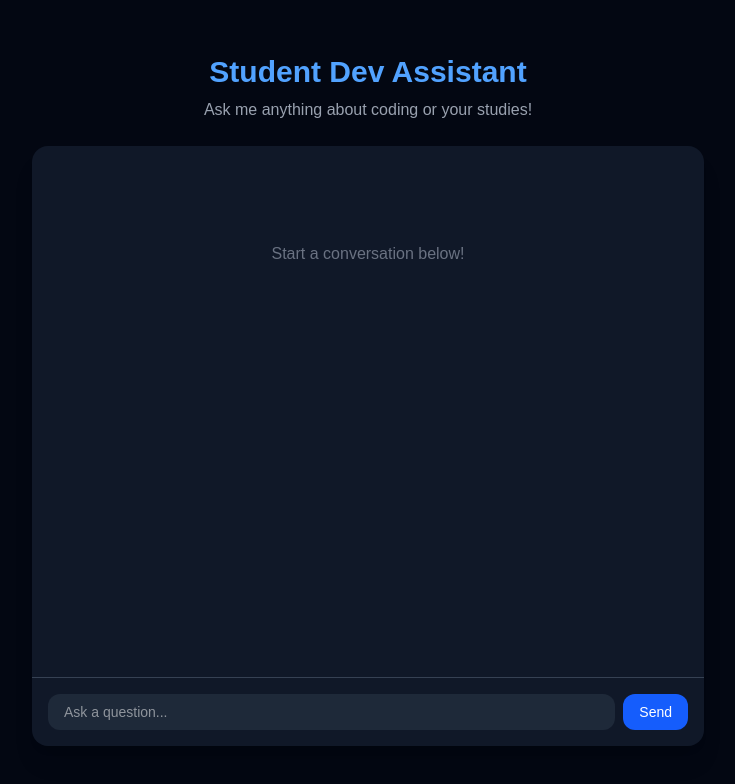
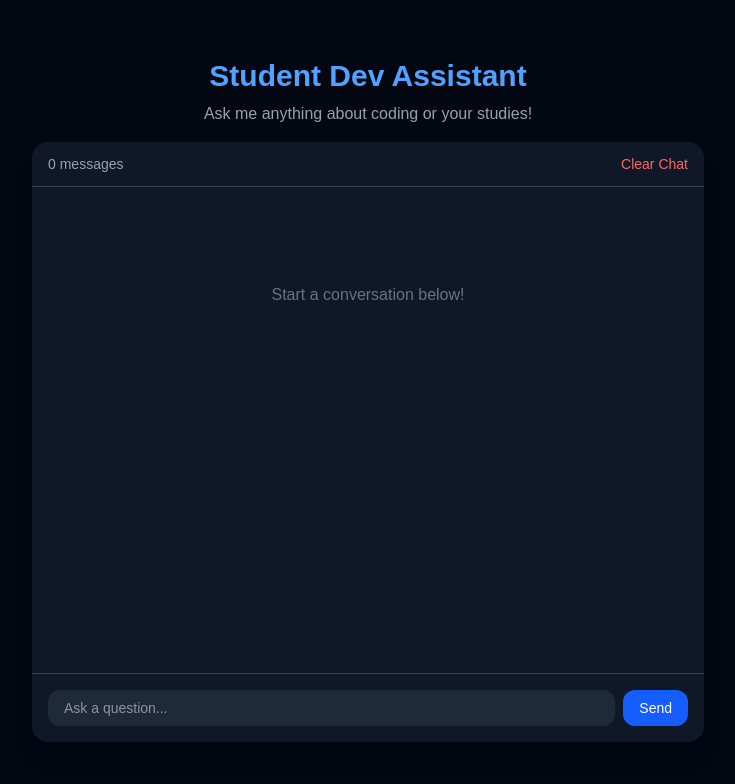
Before and after one commit to 27fjavaid/student-dev-assistant, a Next.js app: page / in a window 1280 px wide. Shown: the top 784 px of the page, without its empty margins (272-1007 px from the left). Built offline with nearby package versions, Linux system fonts and the light colour scheme.

Commit message:
add clear chat and copy response features

```diff
--- a/app/page.tsx
+++ b/app/page.tsx
@@ -6,6 +6,7 @@ export default function Home() {
   const [messages, setMessages] = useState<{role: string, content: string}[]>([]);
   const [input, setInput] = useState("");
   const [loading, setLoading] = useState(false);
+  const [copied, setCopied] = useState<number | null>(null);
 
   const sendMessage = async () => {
     if (!input.trim()) return;
@@ -27,22 +28,52 @@ export default function Home() {
     setLoading(false);
   };
 
+  const clearChat = () => setMessages([]);
+
+  const copyMessage = (text: string, index: number) => {
+    navigator.clipboard.writeText(text);
+    setCopied(index);
+    setTimeout(() => setCopied(null), 2000);
+  };
+
   return (
     <main className="min-h-screen bg-gray-950 text-white flex flex-col items-center justify-center p-4">
       <h1 className="text-3xl font-bold mb-2 text-blue-400">Student Dev Assistant</h1>
-      <p className="text-gray-400 mb-6">Ask me anything about coding or your studies!</p>
+      <p className="text-gray-400 mb-4">Ask me anything about coding or your studies!</p>
 
       <div className="w-full max-w-2xl bg-gray-900 rounded-2xl shadow-xl flex flex-col h-[600px]">
+
+        {/* Header with clear button */}
+        <div className="flex justify-between items-center px-4 py-3 border-b border-gray-700">
+          <span className="text-sm text-gray-400">{messages.length} messages</span>
+          <button
+            onClick={clearChat}
+            className="text-sm text-red-400 hover:text-red-300 transition"
+          >
+            Clear Chat
+          </button>
+        </div>
+
         <div className="flex-1 overflow-y-auto p-4 space-y-4">
           {messages.length === 0 && (
             <p className="text-gray-500 text-center mt-20">Start a conversation below!</p>
           )}
           {messages.map((msg, i) => (
             <div key={i} className={`flex ${msg.role === "user" ? "justify-end" : "justify-start"}`}>
-              <div className={`px-4 py-2 rounded-2xl max-w-[75%] text-sm ${
-                msg.role === "user" ? "bg-blue-600 text-white" : "bg-gray-700 text-gray-100"
-              }`}>
-                {msg.content}
+              <div className="relative group">
+                <div className={`px-4 py-2 rounded-2xl max-w-[75%] text-sm ${
+                  msg.role === "user" ? "bg-blue-600 text-white" : "bg-gray-700 text-gray-100"
+                }`}>
+                  {msg.content}
+                </div>
+                {msg.role === "assistant" && (
+                  <button
+                    onClick={() => copyMessage(msg.content, i)}
+                    className="absolute -bottom-5 left-0 text-xs text-gray-500 hover:text-gray-300 opacity-0 group-hover:opacity-100 transition"
+                  >
+                    {copied === i ? "Copied!" : "Copy"}
+                  </button>
+                )}
               </div>
             </div>
           ))}
```
